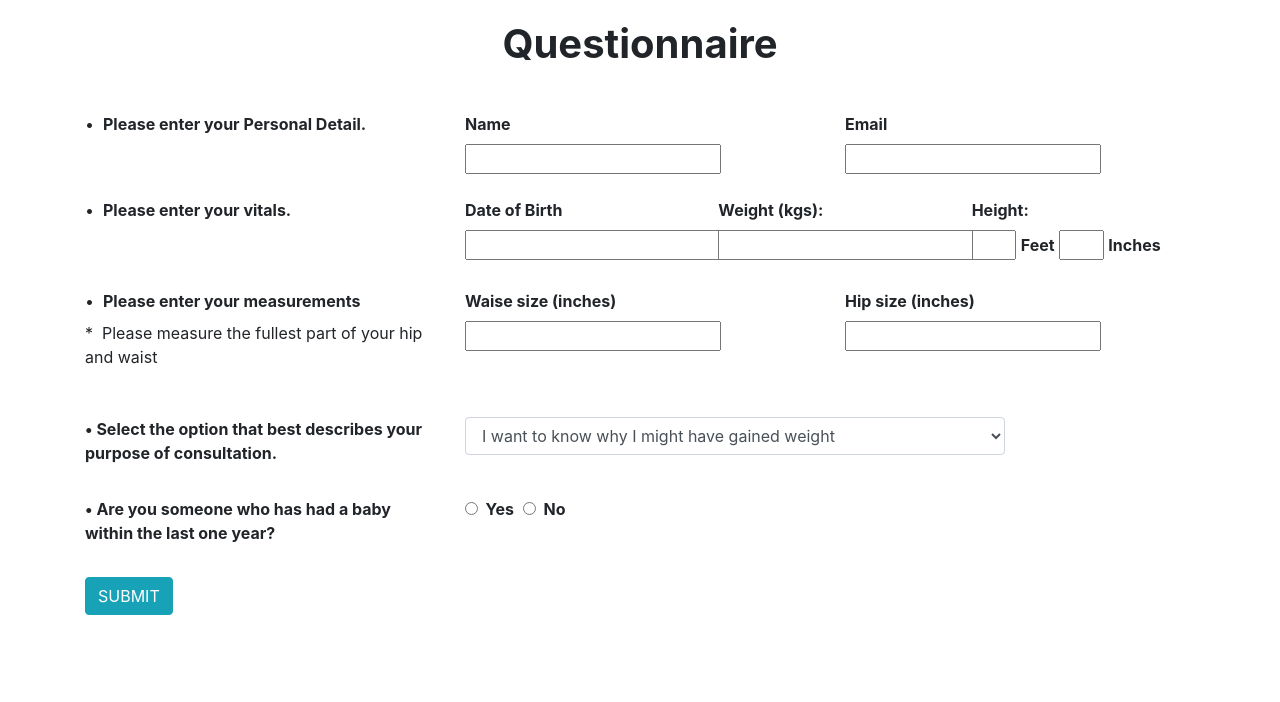
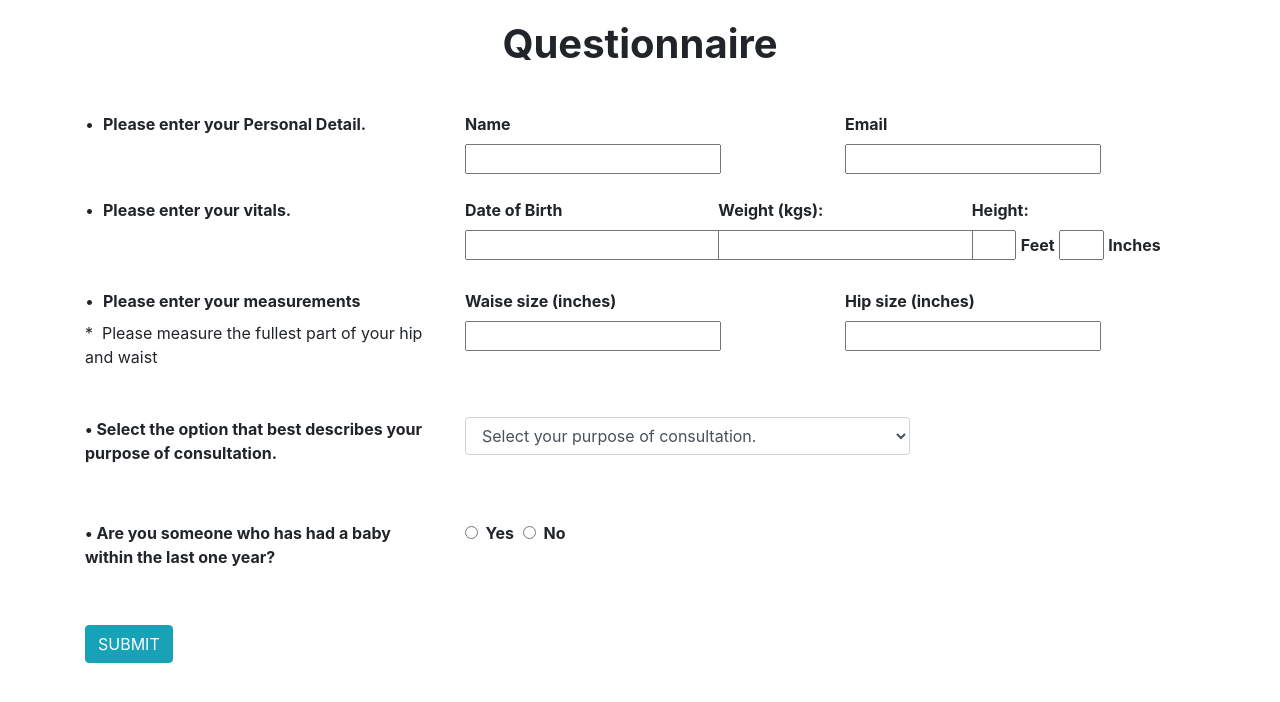
Before and after one commit to pravingoswami/questionnaire-module, a React (Create React App) app: page / in a window 1280 px wide. Shown: the top 702 px of the page. Built offline with nearby package versions, Linux system fonts and the light colour scheme.

Commit message:
condition base rendering

```diff
--- a/src/App.js
+++ b/src/App.js
@@ -27,6 +27,7 @@ class App extends React.Component{
         { id: '6', name: 'other' },
     ],
     purposeOfConsultation: '',
+    purposeOfConsultationReason : '',
             booleanPurposeOfConsultation: false,
             booleanExistingConditions: false,
             hadBaby: '',
@@ -105,8 +106,6 @@ handlePurposeOfConsultations = (e) => {
   this.setState({
     purposeOfConsultation : purposeOfConsultation
   })
-
-
 }
 
 handleBabyChange = (e) => {
@@ -207,13 +206,25 @@ handleSubmit = (e) => {
           <label>&#8226;&nbsp;Select the option that best describes your purpose of consultation.</label><br></br>
 
             </Col>
-            <Col md = "6" >
+            <Col md = "5" >
             <Input type="select" name="select" id="exampleSelect" onChange = {this.handlePurposeOfConsultations} >
+              <option>Select your purpose of consultation.</option>
     {this.state.purposeOfConsultations.map(consultation => <option key = {consultation.id} >{consultation.name}</option> )}
         </Input>
             </Col>
+
+        {
+          (this.state.purposeOfConsultation == "other") && (
+            <Col md = "3" >
+            <label htmlFor = "purposeOfConsultationReason" >Please specify the reason</label>
+            <input type = "text" width = "100%" name = "purposeOfConsultationReason" value = {this.state.purposeOfConsultationReason} onChange = {this.handleInputChange} ></input>
+            </Col>
+          )
+        }
+
          </Row>
 
+        <br></br>
         <br></br>
         <Row>
           <Col md = "4" >
@@ -227,8 +238,14 @@ handleSubmit = (e) => {
             {/* </div> */}
             </Col>
          </Row>
+          <br></br>
+        {
+          (this.state.purposeOfConsultation != "Need to get my prescription renewed" && this.state.purposeOfConsultation !== '' ) && (
+            <div>
 
-
+            </div>
+          )
+        }
 
          <br></br>
          <Button type = "submit" color="info">SUBMIT</Button>{' '}
```
